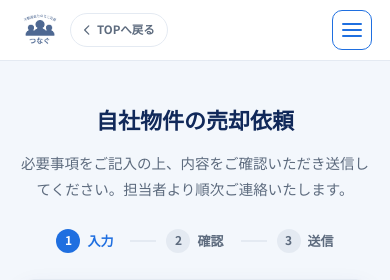
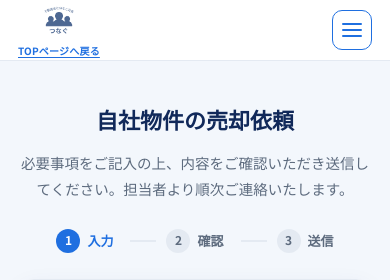
Before and after one commit to tagukichi/tsunagu, a PHP site: page /form.html in a window 390 px wide. Shown: the top 280 px of the page. Run offline with PHP 8.4, Linux system fonts and the light colour scheme.

Commit message:
「TOPページへ戻る」をロゴの下に配置
- ロゴ右横のボタンから、ロゴ直下のテキストリンクに変更（ロゴと一体のリンク）
- 全ページで表示（下線付きの青文字でクリック可能と分かるように）
- スマホでも収まるサイズに調整（ヘッダー高さ・ファーストビューは変更なし）

https://claude.ai/code/session_01N1BhnTiRHf3AoeJwBWiCX3

```diff
--- a/assets/css/style.css
+++ b/assets/css/style.css
@@ -116,28 +116,27 @@ h1, h2, h3, p { margin: 0; }
   justify-content: space-between;
   min-height: 92px;
 }
-.site-header__brand { display: inline-flex; align-items: center; gap: 12px; }
-.site-logo { display: inline-flex; align-items: center; transition: opacity .15s ease; }
-.site-logo:hover { opacity: .75; }
-.site-logo__img { display: block; height: 72px; width: auto; }
-
-/* TOPへ戻る（トップページ以外で表示） */
-.site-home-link {
+/* ロゴ＋その下の「TOPページへ戻る」テキスト */
+.site-logo {
   display: inline-flex;
+  flex-direction: column;
   align-items: center;
-  gap: 5px;
-  padding: 8px 15px 8px 12px;
-  border: 1.5px solid var(--line);
-  border-radius: 999px;
-  background: #fff;
-  color: var(--muted);
-  font-size: 13px;
+  gap: 3px;
+  transition: opacity .15s ease;
+}
+.site-logo:hover { opacity: .8; }
+.site-logo__img { display: block; height: 66px; width: auto; }
+.site-logo__caption {
+  font-size: 11.5px;
   font-weight: 700;
+  color: var(--brand);
+  letter-spacing: .02em;
   white-space: nowrap;
-  transition: color .15s ease, border-color .15s ease, background-color .15s ease;
+  text-decoration: underline;
+  text-underline-offset: 2px;
+  text-decoration-thickness: 1px;
 }
-.site-home-link .icon { width: 16px; height: 16px; }
-.site-home-link:hover { color: var(--brand); border-color: var(--brand); background: #eaf3ff; }
+.site-logo:hover .site-logo__caption { color: var(--brand-dark); }
 
 .header-actions { display: inline-flex; align-items: center; gap: 8px; flex-wrap: wrap; justify-content: flex-end; }
 .btn-header {
@@ -1228,10 +1227,9 @@ body.is-locked { overflow: hidden; }
   :root { --gutter: 18px; }
 
   .site-header__inner { min-height: 60px; }
-  .site-header__brand { gap: 8px; }
-  .site-logo__img { height: 44px; }
-  .site-home-link { padding: 6px 12px 6px 9px; font-size: 11.5px; gap: 3px; }
-  .site-home-link .icon { width: 14px; height: 14px; }
+  .site-logo { gap: 1px; }
+  .site-logo__img { height: 40px; }
+  .site-logo__caption { font-size: 10px; }
   .header-toggle { width: 40px; height: 40px; }
 
   /* ハンバーガー表示 & メニューをパネル化 */
--- a/form.html
+++ b/form.html
@@ -15,17 +15,10 @@
   <!-- ヘッダー（共通・簡略） -->
   <header class="site-header">
     <div class="container site-header__inner">
-      <div class="site-header__brand">
-        <a href="index.html" class="site-logo" title="TOPへ戻る">
-          <img class="site-logo__img" src="assets/img/tsunaglogo.png" alt="つなぐ" width="500" height="500">
-        </a>
-        <a href="index.html" class="site-home-link">
-          <svg class="icon" viewBox="0 0 24 24" aria-hidden="true" focusable="false">
-            <path d="M15 5l-7 7 7 7" fill="none" stroke="currentColor" stroke-width="2.2" stroke-linecap="round" stroke-linejoin="round"/>
-          </svg>
-          <span>TOPへ戻る</span>
-        </a>
-      </div>
+      <a href="index.html" class="site-logo" title="TOPページへ戻る">
+        <img class="site-logo__img" src="assets/img/tsunaglogo.png" alt="つなぐ" width="500" height="500">
+        <span class="site-logo__caption">TOPページへ戻る</span>
+      </a>
       <button type="button" class="header-toggle" aria-label="メニューを開く" aria-expanded="false" aria-controls="header-nav">
         <span class="header-toggle__bar"></span>
       </button>
```
Also changed, not shown: index.html (+4 -5 lines), wordpress-theme/tsunagu/assets/css/style.css (+19 -21 lines), wordpress-theme/tsunagu/header.php (+4 -13 lines), 1 other file.
